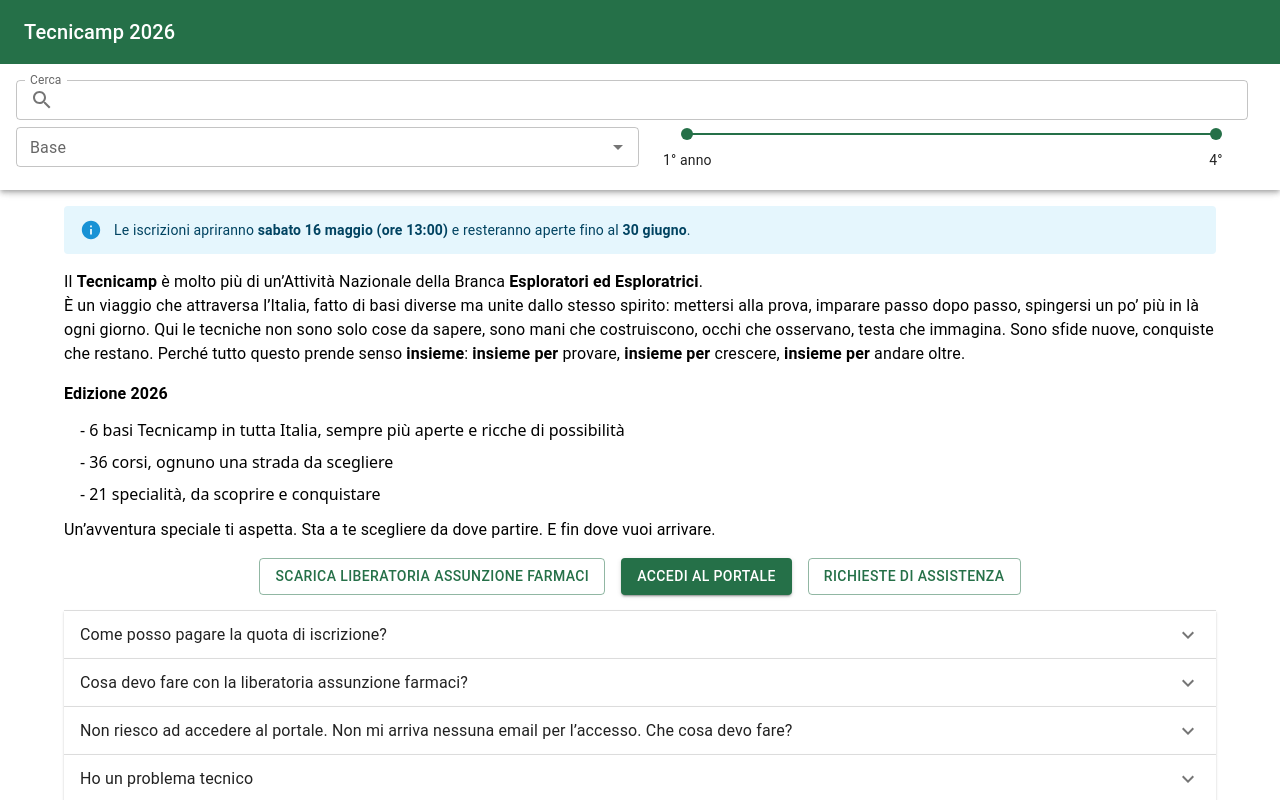
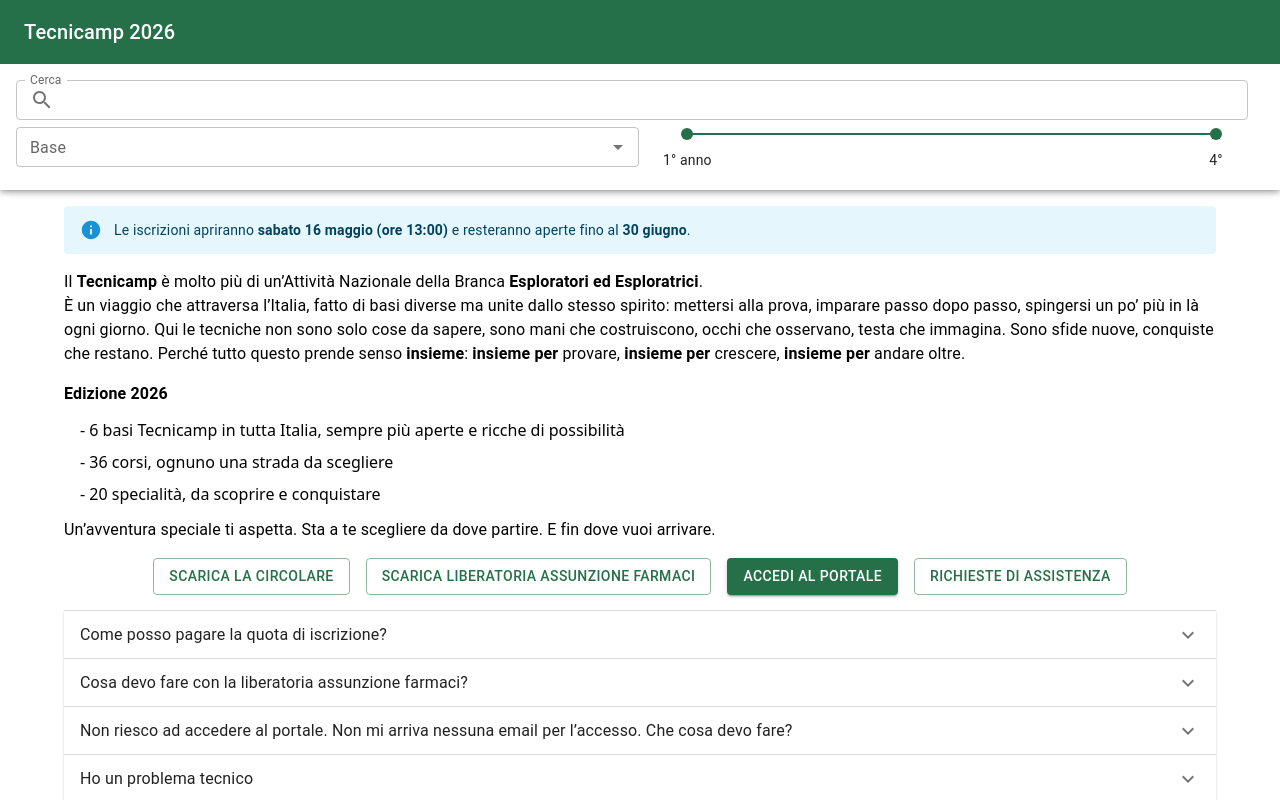
Before and after one commit to cngei/tecnicamp, a React (Vite) app: page / in a window 1280 px wide. Shown: the top 800 px of the page. Built offline with nearby package versions, Linux system fonts and the light colour scheme.

Commit message:
Fix specialties count and add download button
Updated the number of specialties listed and added a new button for downloading the 'Circolare Esplo Tecnicamp 2026'.

```diff
--- a/src/App.tsx
+++ b/src/App.tsx
@@ -179,7 +179,7 @@ function App() {
               possibilità
             </ListItem>
             <ListItem>- 36 corsi, ognuno una strada da scegliere</ListItem>
-            <ListItem>- 21 specialità, da scoprire e conquistare</ListItem>
+            <ListItem>- 20 specialità, da scoprire e conquistare</ListItem>
           </List>
           <Typography variant="body1">
             Un’avventura speciale ti aspetta. Sta a te scegliere da dove
@@ -197,6 +197,13 @@ function App() {
             <Button
               variant="outlined"
               href="/assets/LIBERATORIA%20somministrazione%20farmaci.pdf"
+              target="_blank"
+            >
+              Scarica la Circolare
+            </Button>
+            <Button
+              variant="outlined"
+              href="https://cloud.cngei.it/index.php/s/HwNXg7soZ6mEAKy/download/Circolare%20Esplo%20Tecnicamp%202026.pdf"
               target="_blank"
             >
               Scarica Liberatoria Assunzione Farmaci
```
